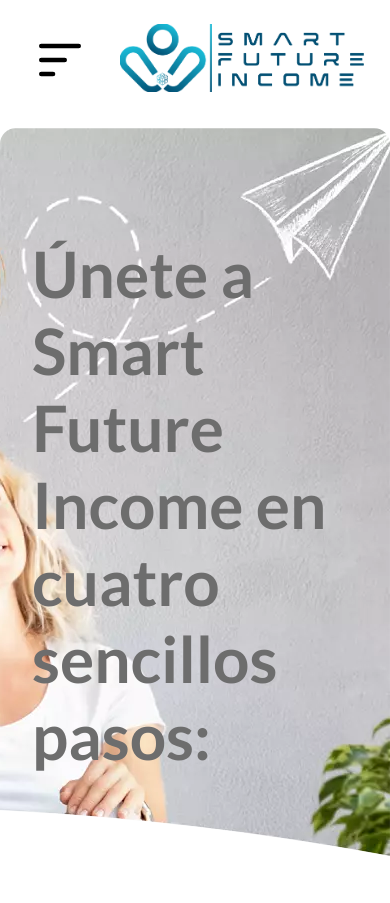
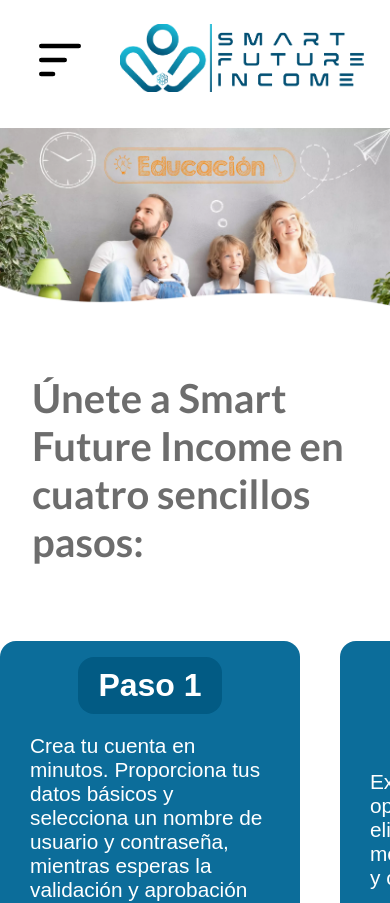
Before and after one commit to ivanmacedonio/SFIpage, a React (Vite) app: page /afiliacion in a window 390 px wide. Shown: the top 903 px of the page. Built offline with nearby package versions, Linux system fonts and the light colour scheme.

Commit message:
fix page 3 img

```diff
--- a/src/components/Carrouselp3.jsx
+++ b/src/components/Carrouselp3.jsx
@@ -4,6 +4,7 @@ export const Carrouselp3 = () => {
   return (
     <div className="carousel">
       <div className="slide">
+        <h1>Paso 1</h1>
         <p>
           Crea tu cuenta en minutos. Proporciona tus datos básicos y selecciona
           un nombre de usuario y contraseña, mientras esperas la validación y
@@ -11,12 +12,14 @@ export const Carrouselp3 = () => {
         </p>
       </div>
       <div className="slide">
+      <h1>Paso 2</h1>
         <p>
           Explora nuestras opciones de membresía y elige la que se adapte mejor
           a tus necesidades y objetivos.
         </p>
       </div>
       <div className="slide" id="higher">
+      <h1>Paso 3</h1>
         <p>
           Una vez que te conviertas en miembro, tendrás acceso a una amplia gama
           de beneficios, incluyendo a sesiones sobre educación de alta calidad,
@@ -25,6 +28,7 @@ export const Carrouselp3 = () => {
         </p>
       </div>
       <div className="slide">
+      <h1>Paso 4</h1>
         <p>
           Realiza el pago de tu membresía mensual utilizando tu wallet de
           activos digitales. Nuestro sistema seguro te guiará a través del
--- a/src/pages/Page3.jsx
+++ b/src/pages/Page3.jsx
@@ -1,4 +1,5 @@
 import React, { useEffect } from "react";
+import familia from '../assets/afiliacion-familia.webp';
 import boy from "../assets/pasosSFI.webp";
 import { Carrouselp3 } from "../components/Carrouselp3";
 import { Footer } from "../components/Footer";
@@ -16,6 +17,9 @@ export const Page3 = () => {
         <HeaderNormal></HeaderNormal>
       </div>
       <div className="containerp3">
+        <div className="imagepage3">
+          <img src={familia} alt="" />
+        </div>
         <div className="titlep3">
           <h1>Únete a Smart Future Income en cuatro sencillos pasos:</h1>
         </div>
--- a/src/styles/Carrouselp2.css
+++ b/src/styles/Carrouselp2.css
@@ -24,6 +24,7 @@
     scroll-padding-top: 24px;
     border-radius: 8px;
     gap: 20px;
+    margin-left: 1rem;
 }
 
 .container .cards {
@@ -123,7 +124,7 @@
 }
 
 .cards{
-    height: 27rem;
+    height: 30rem;
     margin-bottom: 1rem;
-    max-width: 100%;
+    max-width: 85%;
 }
--- a/src/styles/Carrouselp3.css
+++ b/src/styles/Carrouselp3.css
@@ -14,6 +14,7 @@
     margin-left: 20px;
     height: 300px;
     display: flex;
+    flex-direction: column;
     align-items: center;
     justify-content: center;
     font-size: 36px;
@@ -21,9 +22,21 @@
     border-radius: 1rem;
 }
 
+.slide h1{
+    font-size: 2rem;
+    font-family: 'Monserrat', sans-serif;
+    font-weight: 600;
+    margin-bottom: 0;
+    background-color: rgb(2, 91, 132);
+    border-radius: 1rem;
+    padding: 10px 20px 10px 20px;
+}
+
 #higher{
-    height: 400px;
+    height: 450px;
 }
+
+
 
 .slide p{
     height: fit-content;
--- a/src/styles/page3.css
+++ b/src/styles/page3.css
@@ -140,9 +140,19 @@ img {
     display: none;
 }
 
+.imagepage3 {
+    display: none;
+}
+
 
 
 @media only screen and (max-width: 767px) {
+
+
+    .imagepage3 {
+        display: block;
+    }
+
 
     .razonescontainer,
     .razones,
@@ -163,7 +173,9 @@ img {
     .containerp3 {
         margin: 0;
         padding: 0;
-        background-position: top right;
+        background-image: none;
+        height: fit-content;
+        margin-bottom: 5rem;
     }
 
     .titlep3 {
@@ -212,13 +224,20 @@ img {
         flex-direction: column;
         background: none;
     }
+
+    .titlep3 h1 {
+        font-size: 2.5rem;
+        margin-top: 0;
+        padding-top: 0;
+    }
 }
 
 @media only screen and (min-width: 768px) and (max-width: 991px) {
 
     .razonescontainer,
     .razones,
-    .razones2, .carousel {
+    .razones2,
+    .carousel {
         display: none;
     }
 
@@ -354,7 +373,7 @@ img {
     }
 
 
-    .imagenp3{
+    .imagenp3 {
         padding-top: 20rem;
     }
 
@@ -362,7 +381,7 @@ img {
         margin-left: 0;
     }
 
-    .planesp3{
+    .planesp3 {
         margin-top: 9.5rem;
     }
 
@@ -390,12 +409,13 @@ img {
     }
 }
 
-@media only screen and (min-width: 1700px){
-    .planesp3{
+@media only screen and (min-width: 1700px) {
+    .planesp3 {
         position: static;
         margin-bottom: 5rem;
     }
-    .imagenp3 img{
+
+    .imagenp3 img {
         position: relative;
         top: 9.6rem;
         width: 40rem;
```
